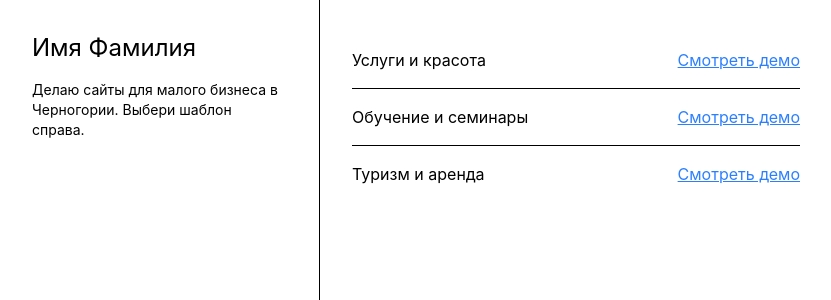
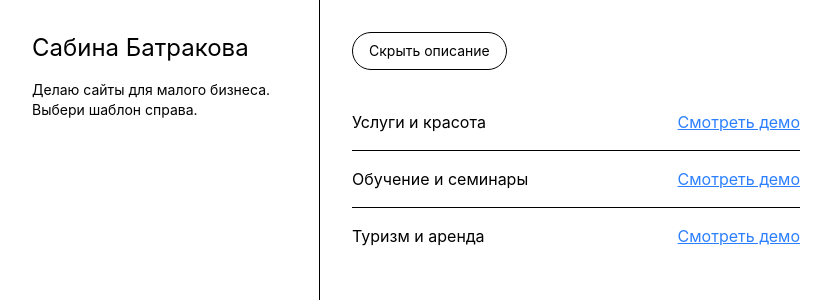
Before and after one commit to SabinaBatrakova/catalog-site, a React (Vite) app: page / in a window 1280 px wide. Shown: the top 300 px of the page, without its empty margins (0-831 px from the left). Built offline with nearby package versions, Linux system fonts and the light colour scheme.

Commit message:
feat: add collapsible sidebar in catalog

```diff
--- a/src/pages/Catalog.tsx
+++ b/src/pages/Catalog.tsx
@@ -1,4 +1,5 @@
 import { Link } from "react-router-dom";
+import { useState } from "react";
 
 const niches = [
   { templateId: "beauty-1", label: "Услуги и красота", live: true },
@@ -7,16 +8,31 @@ const niches = [
 ];
 
 export function Catalog() {
+  const [isOpen, setIsOpen] = useState(true);
+
   return (
     <div className="flex h-screen">
-      <aside className="w-80 shrink-0 overflow-y-auto border-r p-8">
-        <h1 className="text-2xl">Имя Фамилия</h1>
-        <p className="mt-4 text-sm">
-          Делаю сайты для малого бизнеса в Черногории. Выбери шаблон справа.
-        </p>
+      <aside
+        className={`shrink-0 overflow-hidden transition-all duration-300 ${
+          isOpen ? "w-80 border-r" : "w-0"
+        }`}
+      >
+        <div className="h-full w-80 overflow-y-auto p-8">
+          <h1 className="text-2xl">Сабина Батракова</h1>
+          <p className="mt-4 text-sm">
+            Делаю сайты для малого бизнеса. Выбери шаблон справа.
+          </p>
+        </div>
       </aside>
 
       <main className="flex-1 overflow-y-auto p-8">
+        <button
+          onClick={() => setIsOpen(!isOpen)}
+          className="mb-6 rounded-full border px-4 py-2 text-sm"
+        >
+          {isOpen ? "Скрыть описание" : "Показать описание"}
+        </button>
+
         <ul className="max-w-md divide-y">
           {niches.map((n) => (
             <li
```
